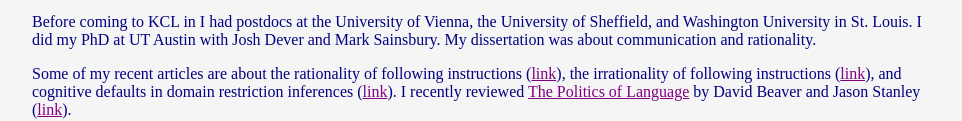
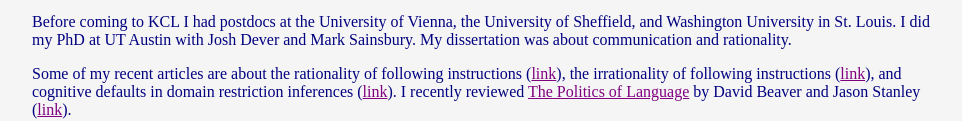
Before and after one commit to henry-schiller/henry-schiller.github.io, a plain HTML site: page index.html in a window 1280 px wide. Shown: the part 371-492 px from the top of the page, without its empty margins (158-1120 px from the left). Drawn offline with Linux system fonts and the light colour scheme.

Commit message:
Update index.html

```diff
--- a/index.html
+++ b/index.html
@@ -18,7 +18,7 @@
 
   <img src="WhatsApp Image 2024-05-08 at 15.46.18.jpeg" alt="Henry" style="width:200px;height:266px;">
 
-<p>Before coming to KCL in I had postdocs at the University of Vienna, the University of Sheffield, and Washington University in St. Louis. I did my PhD at UT Austin with Josh Dever and Mark Sainsbury. My dissertation was about communication and rationality.</p>
+<p>Before coming to KCL I had postdocs at the University of Vienna, the University of Sheffield, and Washington University in St. Louis. I did my PhD at UT Austin with Josh Dever and Mark Sainsbury. My dissertation was about communication and rationality.</p>
 
 <p>Some of my recent articles are about the rationality of following instructions (<a href="https://philpapers.org/rec/SCHHDI-4">link</a>), the irrationality of following instructions (<a href="https://onlinelibrary.wiley.com/doi/10.1111/nous.70005?af=R">link</a>), and cognitive defaults in domain restriction inferences (<a href="https://semprag.org/index.php/sp/article/view/sp.17.13">link</a>). I recently reviewed <a href="https://press.princeton.edu/books/hardcover/9780691181981">The Politics of Language</a> by David Beaver and Jason Stanley (<a href="https://doi.org/10.1093/analys/anaf027">link</a>). </p>
 
```
